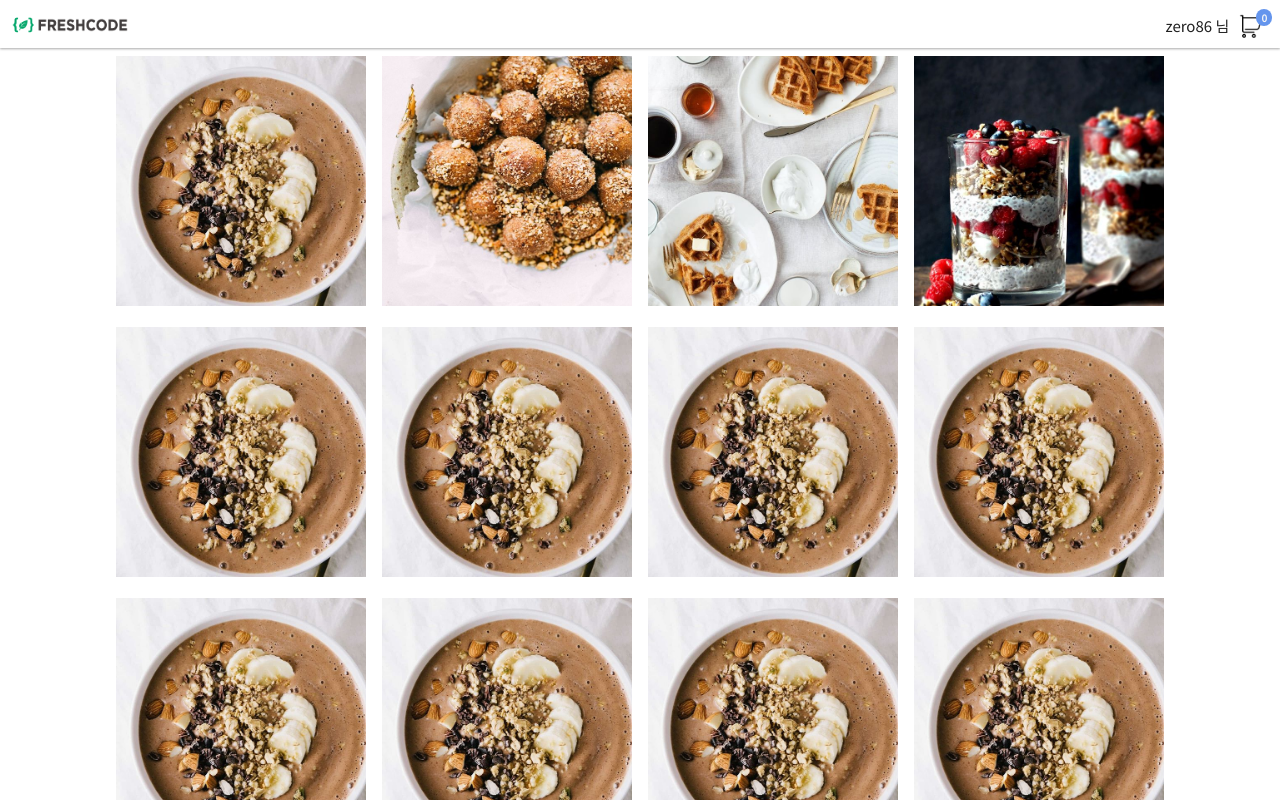
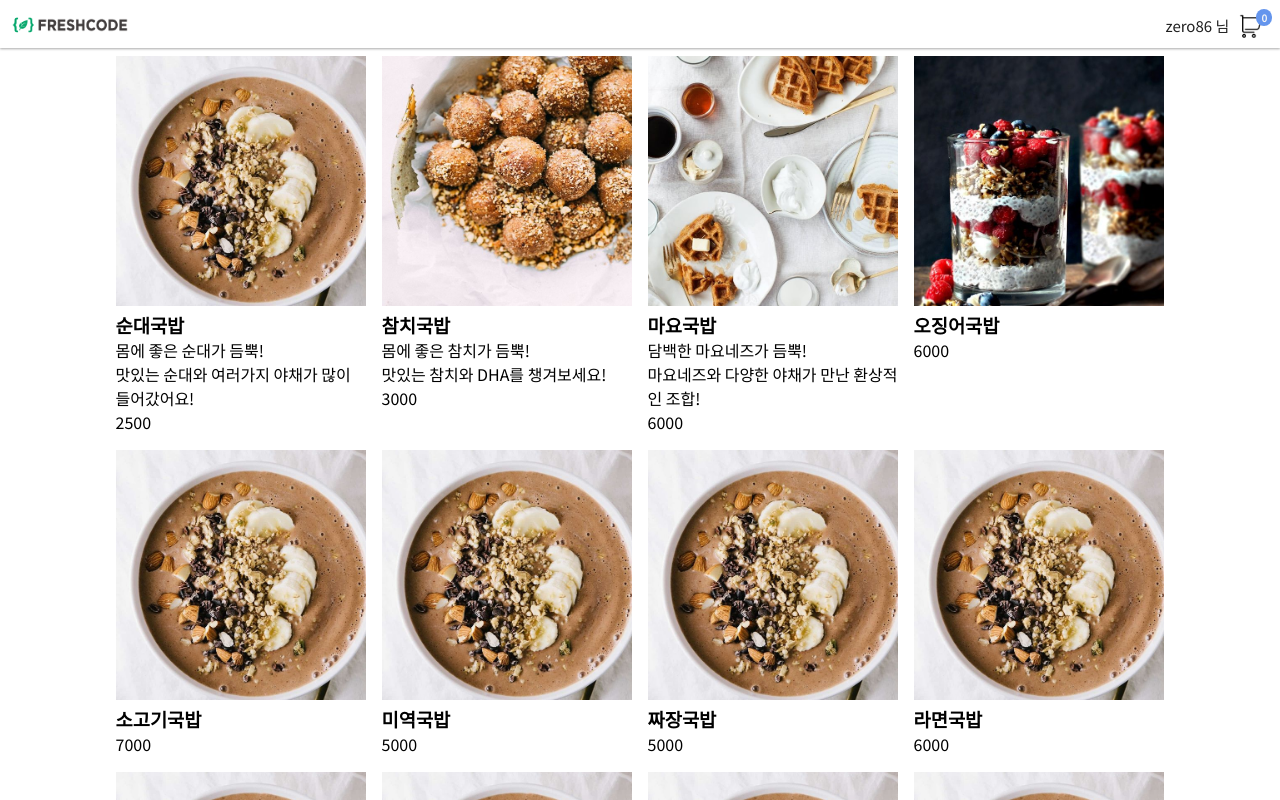
Before and after one commit to katanazero86/react-cart, a React app: page / in a window 1280 px wide. Shown: the top 800 px of the page. Built offline with nearby package versions, Linux system fonts and the light colour scheme.

Commit message:
[feature] react-cart 프로젝트 기능 구현
- css 작성

```diff
--- a/src/components/menu/MenuContainer.js
+++ b/src/components/menu/MenuContainer.js
@@ -25,13 +25,13 @@ function MenuContainer() {
         <div className={MenuContainerStyle.wrap}>
             {menus.map(menu => {
                 return (
-                    <div className={MenuContainerStyle.body}>
+                    <div className={MenuContainerStyle.body} key={menu.menuId}>
                         <MenuImage imgUrl={menu.imgUrl} isSold={menu.isSold}/>
                         <div>
                             <Like/>
                             <Cart/>
                         </div>
-                        <MenuInfo/>
+                        <MenuInfo menuName={menu.menuName} menuSummary={menu.menuSummary} menuDescription={menu.menuDescription} menuPrice={menu.menuPrice}/>
                     </div>
                 )
             })}
--- a/src/components/menu/MenuContainer.scss
+++ b/src/components/menu/MenuContainer.scss
@@ -4,7 +4,7 @@
 .wrap {
 
   @include dFlexWrap();
-  align-items: center;
+  align-items: flex-start;
   justify-content: flex-start;
   width: 100%;
   max-width: 1065px;
@@ -13,6 +13,7 @@
 
   .body {
     padding : 8px;
+    max-width : 266px;
   }
 
 }
--- a/src/components/menu/menu_info/MenuInfo.js
+++ b/src/components/menu/menu_info/MenuInfo.js
@@ -2,9 +2,22 @@ import React from 'react';
 
 import MenuInfoStyle from './MenuInfo.scss';
 
-function MenuInfo() {
+function MenuInfo({menuName, menuSummary, menuDescription, menuPrice}) {
     return (
-        <div></div>
+        <div className={MenuInfoStyle.wrap}>
+            <h3>
+                {menuName}
+            </h3>
+            <p>
+                {menuSummary}
+            </p>
+            <p>
+                {menuDescription}
+            </p>
+            <p>
+                {menuPrice}
+            </p>
+        </div>
     )
 }
 
--- a/src/components/menu/menu_info/MenuInfo.scss
+++ b/src/components/menu/menu_info/MenuInfo.scss
@@ -0,0 +1,3 @@
+.wrap {
+
+}
```
